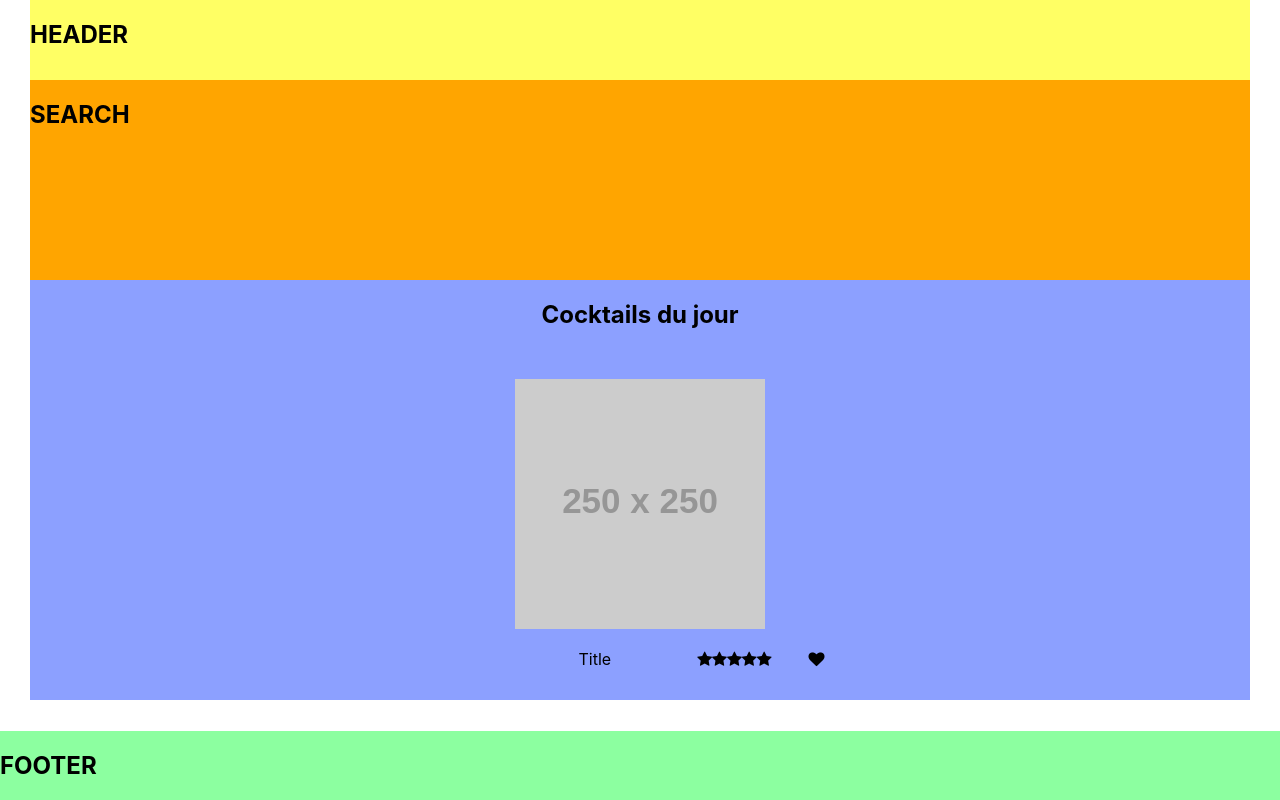
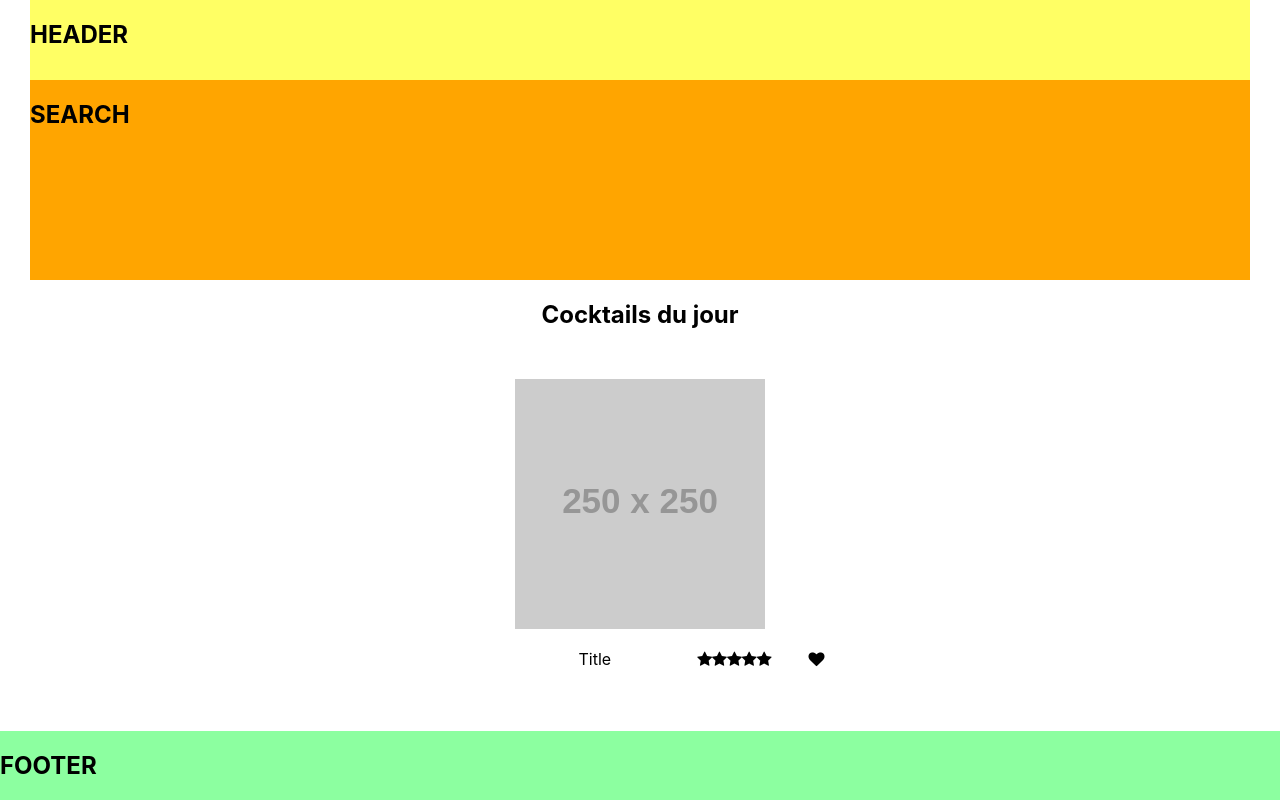
Before and after one commit to WildCodeSchool/Lyon-js-202005-project-shakeit, a React (Create React App) app: page / in a window 1280 px wide. Built offline with nearby package versions, Linux system fonts and the light colour scheme.

Commit message:
removing background color to main section

```diff
--- a/src/components/Central Page/Main.js
+++ b/src/components/Central Page/Main.js
@@ -2,7 +2,7 @@ import styled from "styled-components";
 
 const Main = styled.div`
   grid-area: main;
-  background-color: #8ca0ff;
+
 
   display:flex;
   flex-direction:column;
```
